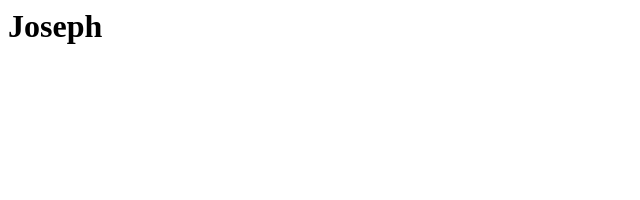
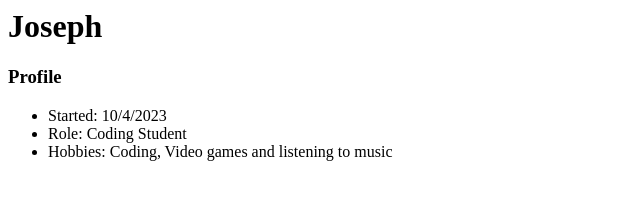
Before and after one commit to YaBoiJP/YaBoiJP.github.io, a plain HTML site: page index.html in a window 1280 px wide. Shown: the whole page, without its empty margins (0-640 px from the left). Drawn offline with Linux system fonts and the light colour scheme.

Commit message:
-m "Updated My Profile"

```diff
--- a/index.html
+++ b/index.html
@@ -1 +1,8 @@
 <h1>Joseph</h1>
+
+<h3>Profile</h3>
+<ul>
+    <li>Started: 10/4/2023</li>
+    <li>Role: Coding Student</li>
+    <li>Hobbies: Coding, Video games and listening to music</li>
+</ul>
```
